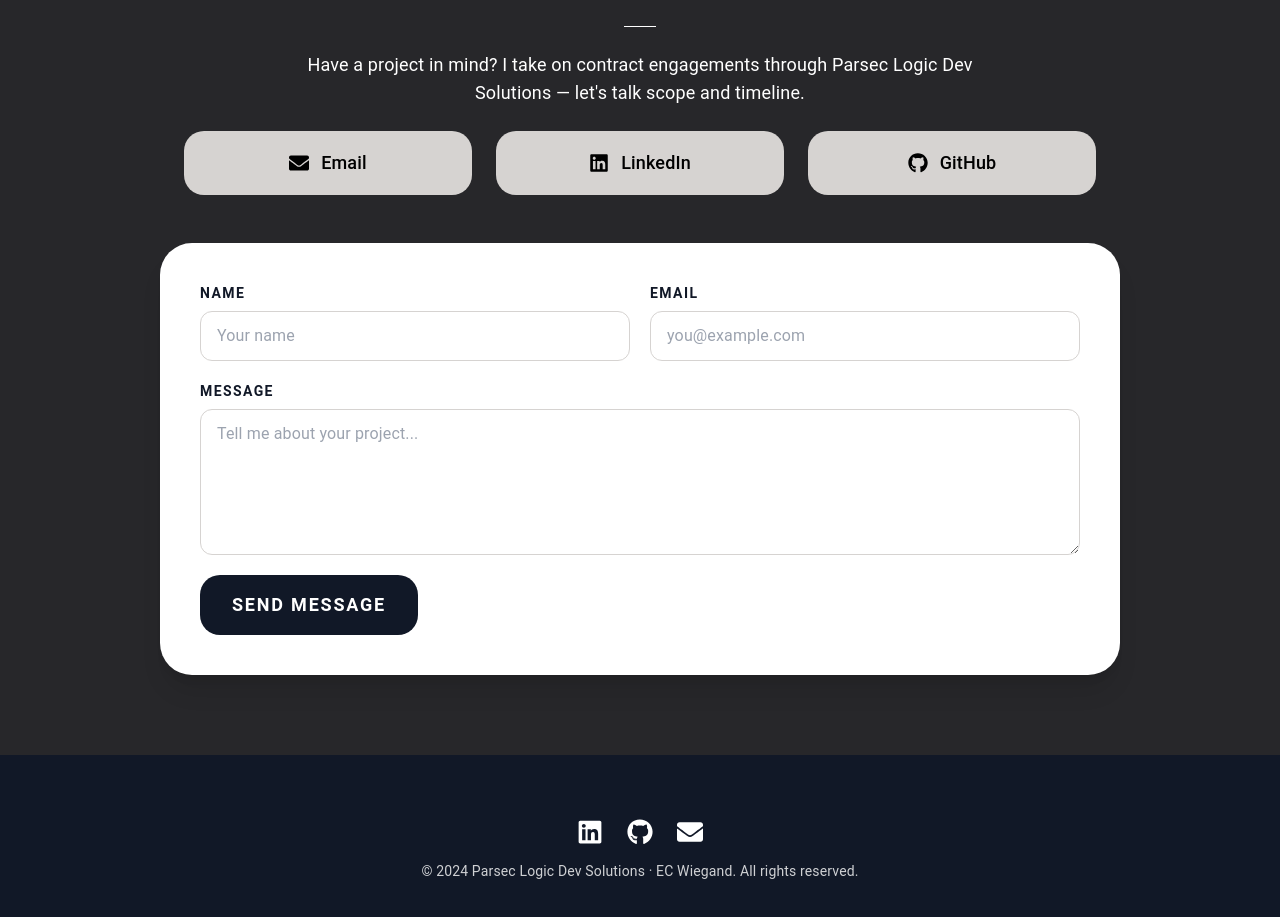
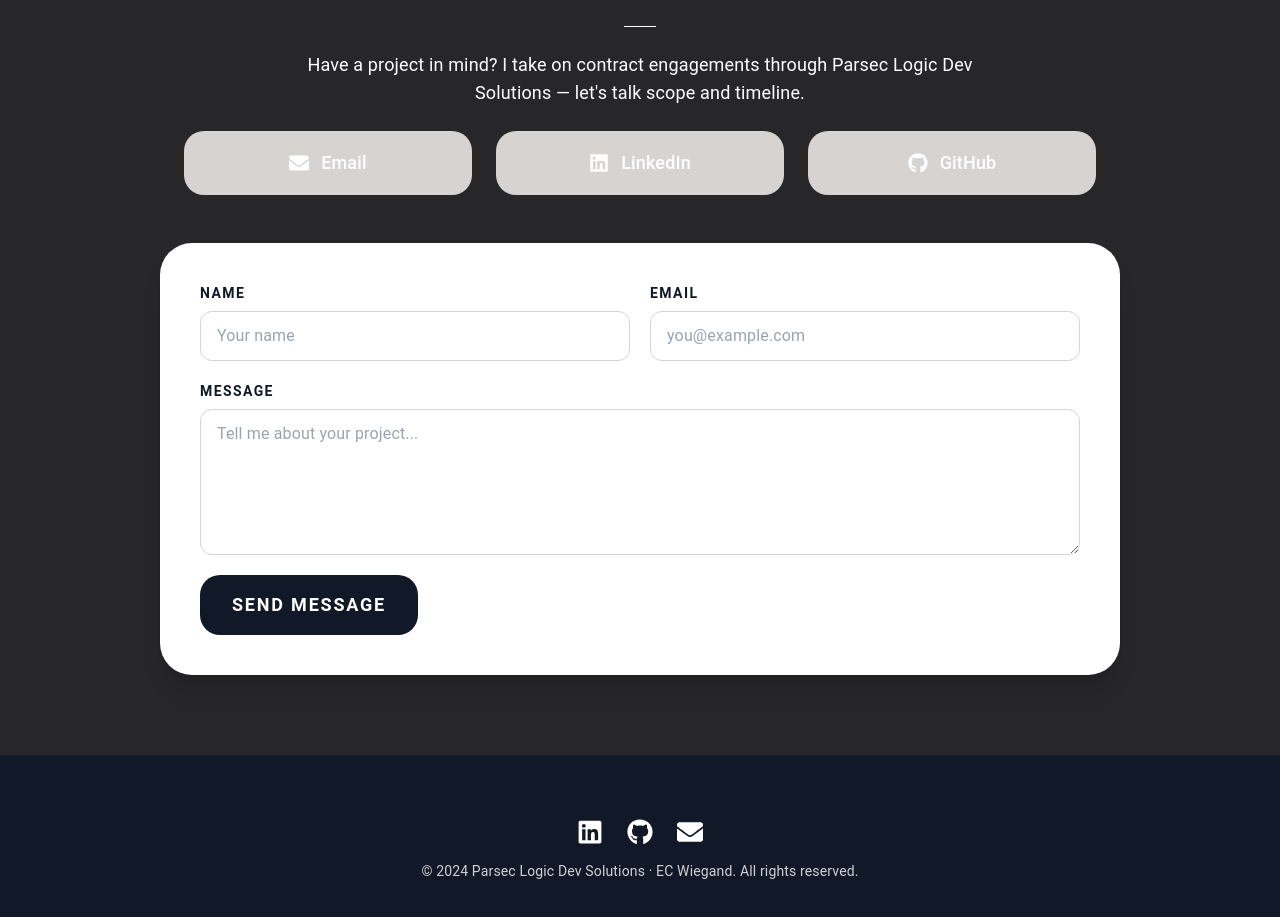
Before and after one commit to ECdub27/portfolio-site, a React (Vite) app: page / in a window 1280 px wide. Shown: the part 4780-5697 px from the top of the page. Built offline with nearby package versions, Linux system fonts and the light colour scheme; no server answers.

Commit message:
new text color

```diff
--- a/src/components/contact.tsx
+++ b/src/components/contact.tsx
@@ -81,7 +81,7 @@ const ContactSection: React.FC = () => {
               href={href}
               target={external ? '_blank' : undefined}
               rel={external ? 'noopener noreferrer' : undefined}
-              className="flex items-center bg-[#2563EB] justify-center gap-3 w-full sm:w-72 h-16 bg-stone-300 hover:bg-white rounded-[20px] text-black text-base md:text-lg font-medium transition-colors"
+              className="flex items-center bg-[#2563EB] justify-center gap-3 w-full sm:w-72 h-16 bg-stone-300 hover:bg-white rounded-[20px] text-white text-base md:text-lg font-medium transition-colors"
             >
               <Icon className="w-5 h-5" />
               {label}
```
